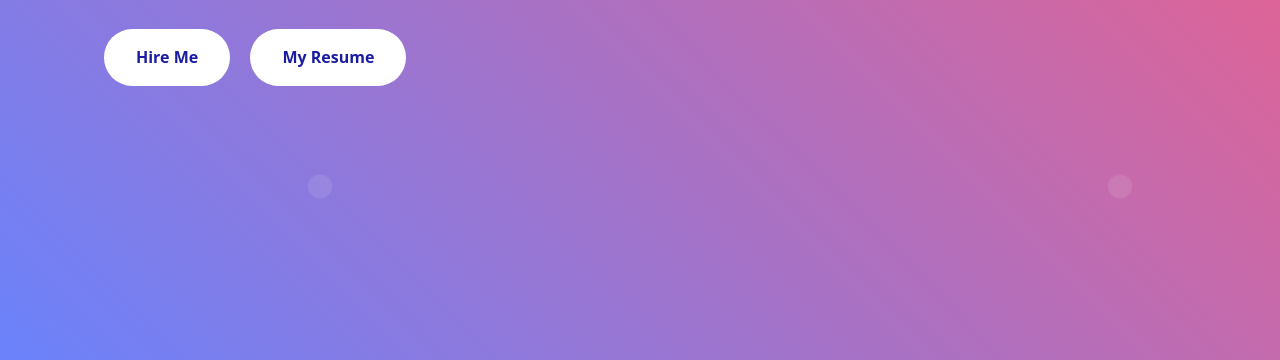
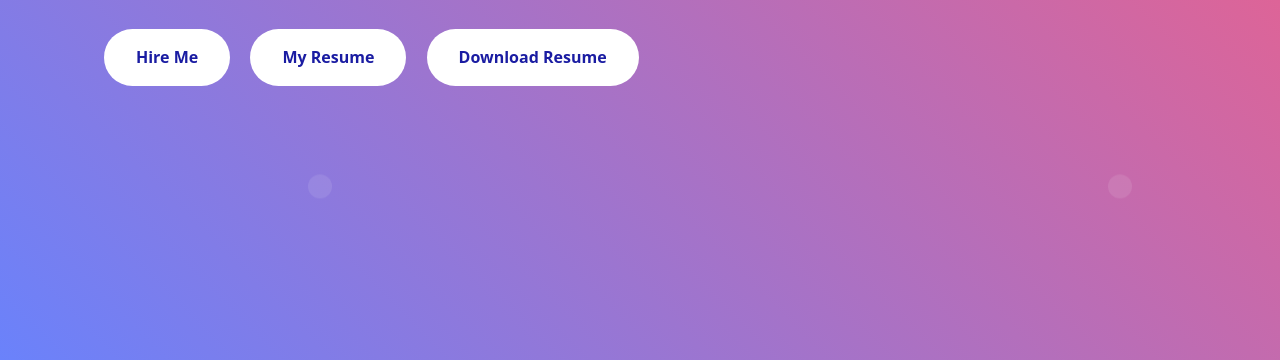
Before and after one commit to oladc01/My-Portfolio, a plain HTML site: page index.html in a window 1280 px wide. Shown: the part 440-800 px from the top of the page. Drawn offline with nearby package versions, Linux system fonts and the light colour scheme; no server answers.

Commit message:
Update index.html

```diff
--- a/index.html
+++ b/index.html
@@ -765,6 +765,9 @@
             tfolio%20and%20would%20like%20to%20discuss%20a%20project."
                      class="cta-button"> Hire Me</a>
              <a href= "https://docs.google.com/document/d/16UhLsnDFiDX7YT1-exYGL3iu4EsbGYd8EvWUnBy-34o/mobilebasic" class="cta-button">My Resume</a>
+                <a href="https://docs.google.com/document/d/16UhLsnDFiDX7YT1-exYGL3iu4EsbGYd8EvWUnBy-34o/export?format=pdf" download class="cta-button">Download Resume</a>
+
+
 
 
 
```
